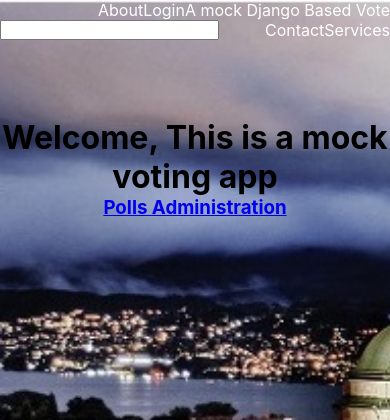
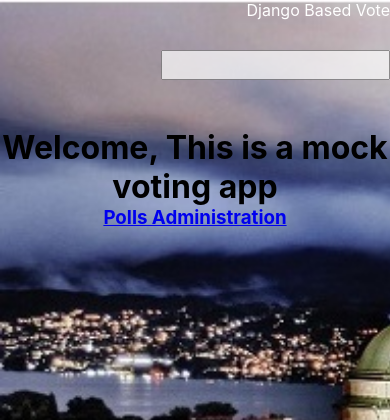
Before and after one commit to roccijocci/evote, a Django app: template polls/templates/admin/index.html in a window 390 px wide. Shown: the top 420 px of the page. Run offline with Django 3.2, Linux system fonts and the light colour scheme; the template is opened without the code that fills it, so the values that code supplies are empty.

Commit message:
UI improvement
improving the ui to cater for more features\

```diff
--- a/polls/templates/admin/base_site.html
+++ b/polls/templates/admin/base_site.html
@@ -35,7 +35,57 @@
 	nav ul  > li:last-of-type a .fa{
 		font-size: 21px;
 	}
-
+	nav ul > li:last-of-type{
+		position: relative;
+		display: none;
+	}
+	nav ul >ol {
+		position: absolute;
+		top: 49px;
+		right: 0;
+		background: #222;
+		text-align: center;
+		list-style: none;
+		display: none;
+	}
+	nav ul >ol >li {
+		width: 100vw;
+		color: #fff;
+		margin: 0;
+		padding:  0 ;
+		padding-top: 10px;
+		padding-bottom: 10px;
+		transition: all .3s ease;
+	}
+	nav ul > ol > li:hover a{
+		margin: 20px;
+	}
+	nav ul > ol >li:hover{
+		background: #000;
+		cursor: pointer;
+	}
+	nav ul input {
+		opacity:  .7;
+		padding: 5px;
+		float: right;
+		display: none;
+	}
+	@media screen and (max-width:680px){
+		nav ul > li:not(:first-child){
+			display: none;
+		}
+		nav ul > li:last-of-type{
+			display: block;
+		}
+		nav ul input {
+			display:inline;
+		}
+	}
+	@media screen and (min-width:680px){
+		nav ul >ol > li {
+			display: none;
+		}
+	}
 	h1{
 		text-align: center;
 		padding-top: 20%;
@@ -46,7 +96,7 @@
 </style>
 <nav>
 	<ul>
-		<li> <a href="#"> A mock Django Based Vote </a></li>
+		<li> <a href="#"> Django Based Vote</a></li>
 		<li> <a href="#">Login	 </a></li>
 		<li><a href="#"> About   </a></li>
 		<li><a href="#">Services </a></li>
@@ -62,4 +112,27 @@
 		<a href="../../polls">Polls Administration </a>
 	</h3>
 </body>
+<script>
+$(function() {
+  var ulLi = $('nav ul > li'),
+      fa = $('nav ul > li:last-of-type a .fa');
+
+   $('nav ul').append('<ol></ol>');
+
+   $('nav').each(function() {
+     for (var i=0; i <= ulLi.length - 3; i++) {
+       $('nav ul > ol').append("<li>"+ i +"</li>");
+       $('nav ul > ol > li').eq(i).html(ulLi.eq(i+1).html());
+     }
+  });
+
+  $('nav ul > li:last-of-type').on('click', function() {
+    fa.toggleClass('fa-bars');
+    fa.toggleClass('fa-times');
+    $(this).parent().children('ol').slideToggle(500);
+  });
+});
+
+
+</script>
 {% endblock %}
```
